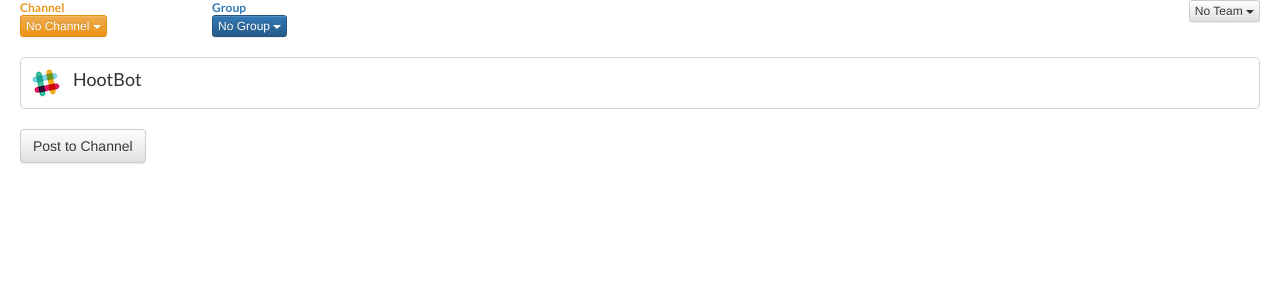
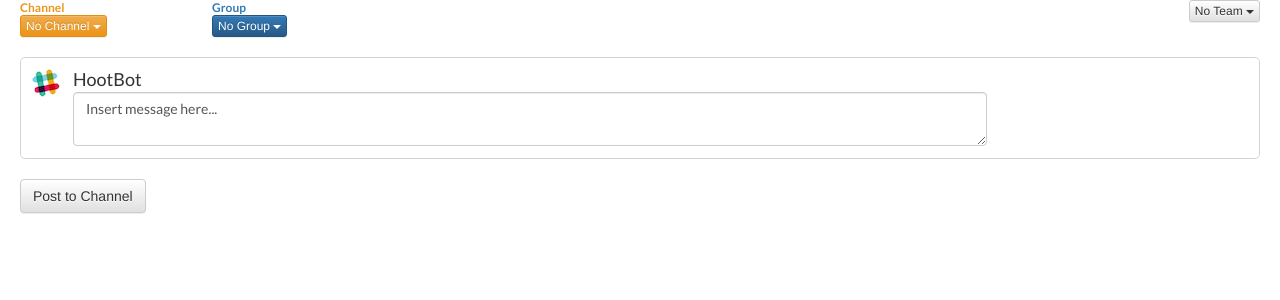
Before and after one commit to jebididas/hs-slack-app, a PHP site: page /handler.html in a window 1280 px wide. Shown: the top 300 px of the page. Run offline with PHP 8.4, Linux system fonts and the light colour scheme; some libraries are stand-ins or nearby versions.

Commit message:
added textarea

```diff
--- a/handler.html
+++ b/handler.html
@@ -75,7 +75,8 @@
     </div>
     <div class="center">
       <h3 class="message-title">HootBot</h3>
-      <p class="message-details"></p>
+      <textarea class="form-control" id="message-details">Insert message here...</textarea>
+      <!-- <p id="message-details"></p> -->
     </div>
     <div class="right">
       <p class="message-time"></p>
@@ -221,7 +222,7 @@
           }
         }); // End of ajax
 
-        $('.message-details').text(getParameterByName('message')); // Now load the message
+        $('#message-details').text(getParameterByName('message')); // Now load the message
 
       }) // End of GET User list
 
@@ -246,6 +247,7 @@
         // });
 
         $('.groupSelector').on('click', function() {
+          console.log("groupSelector");
           $('#post-to-group-dropdown').text($(this).text());
           $('#post-to-group-dropdown').append(' <span class="caret"></span>');
           $('#postToSlack').text('Post to ' + $(this).text() + ' group');
@@ -257,7 +259,8 @@
 
         $('#postToSlack').on('click', function(event) {
 
-          var message = encodeURIComponent(getParameterByName('message'));
+          var message = $('textarea#mytextarea').val();
+          // var message = $('#message-details').text();
           var url = "https://slack.com/api/chat.postMessage?token=" + localStorage.getItem('slack_access_token')
                 + "&channel=" + channel
                 + "&text=" + message
--- a/main.css
+++ b/main.css
@@ -88,7 +88,7 @@
 	font-size:18px;
 	margin:2px;
 }
-.message-details{
+#message-details{
 	margin:2px;
 }
 .message-time{
```
